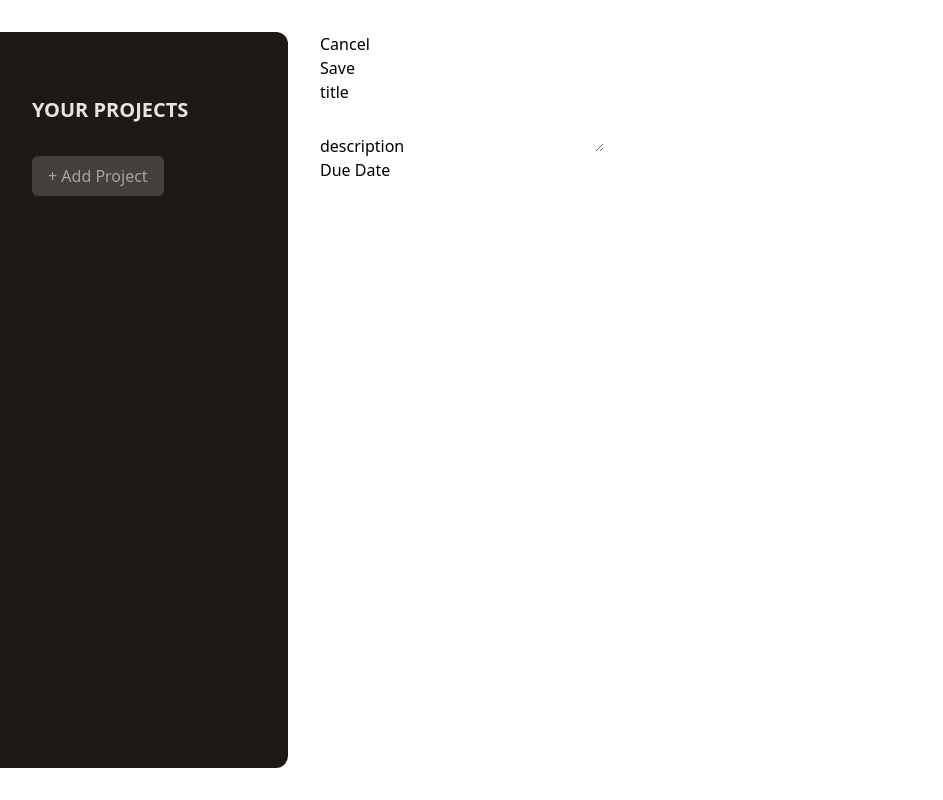
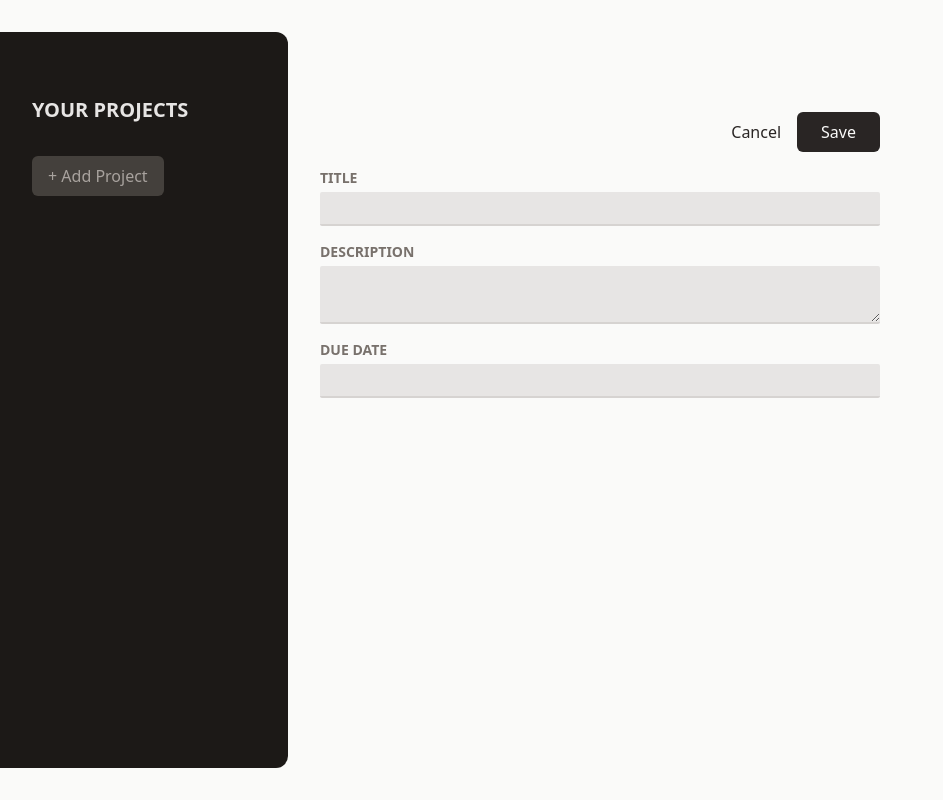
Before and after one commit to HeadYZ/projectsApp, a React (Vite) app: page / in a window 1280 px wide. Shown: the whole page, without its empty margins (0-943 px from the left). Built offline with nearby package versions, Linux system fonts and the light colour scheme.

Commit message:
created Buttom componenet, noProjectSelected component

```diff
--- /dev/null
+++ b/src/components/Button.jsx
@@ -0,0 +1,9 @@
+const Button = ({ children }) => {
+	return (
+		<button className='px-4 py-2 text-xs md:text-base rounded-md bg-stone-700 text-stone-400  hover:bg-stone-600 hover:text-stone-100'>
+			{children}
+		</button>
+	)
+}
+
+export default Button
--- a/src/components/Input.jsx
+++ b/src/components/Input.jsx
@@ -1,8 +1,11 @@
 const Input = ({ label, textarea, ...props }) => {
+	const classes =
+		'w-full p-1 border-b-2 rounded-sm border-stone-300 bg-stone-200 text-stone-600 focus:outline-none focus:border-stone-600'
+
 	return (
-		<p>
-			<label>{label}</label>
-			{textarea ? <textarea {...props} /> : <input type='text' {...props} />}
+		<p className='flex flex-col gap-1 my-4'>
+			<label className='text-sm font-bold uppercase text-stone-500'>{label}</label>
+			{textarea ? <textarea {...props} className={classes} /> : <input type='text' {...props} className={classes} />}
 		</p>
 	)
 }
--- a/src/components/NewProject.jsx
+++ b/src/components/NewProject.jsx
@@ -2,13 +2,13 @@ import Input from './Input'
 
 const NewProject = () => {
 	return (
-		<div>
-			<menu>
+		<div className='w-[35rem] mt-16'>
+			<menu className='flex items-center justify-end gap-4 my-4 '>
 				<li>
-					<button>Cancel</button>
+					<button className='text-stone-800 hover:text-stone-950'>Cancel</button>
 				</li>
 				<li>
-					<button>Save</button>
+					<button className='px-6 py-2 rounded-md bg-stone-800 text-stone-50 hover:bg-stone-950'>Save</button>
 				</li>
 			</menu>
 			<div>
--- a/src/components/ProjectsSidebar.jsx
+++ b/src/components/ProjectsSidebar.jsx
@@ -1,11 +1,11 @@
+import Button from './Button'
+
 const ProjectsSidebar = () => {
 	return (
 		<aside className='w-1/3 px-8 py-16 bg-stone-900 text-stone-50 md:w-72 rounded-r-xl'>
 			<h2 className='mb-8 font-bold uppercase md:text-xl text-stone-200'>Your Projects</h2>
 			<div>
-				<button className='px-4 py-2 text-xs md:text-base rounded-md bg-stone-700 text-stone-400  hover:bg-stone-600 hover:text-stone-100'>
-					+ Add Project
-				</button>
+				<Button>+ Add Project</Button>
 			</div>
 			<ul></ul>
 		</aside>
--- /dev/null
+++ b/src/components/noProjectSelected.jsx
@@ -0,0 +1,15 @@
+import noProjectImage from '../assets/no-projects.png'
+const noProjectSelected = () => {
+	return (
+		<div className='mt-24 text-center w-2/3'>
+			<img src={noProjectImage} alt='An empty task list' className='w-16 h-16 object-containt mx-auto' />
+			<h2 className='text-xl font-bold text-stone-500 my-4'>No Project Selected</h2>
+			<p className='text-stone-400 mb-4'>Select a project or get started with a new one</p>
+			<p className='mt-8'>
+				<button className=''>Create new project</button>
+			</p>
+		</div>
+	)
+}
+
+export default noProjectSelected
--- a/tailwind.config.js
+++ b/tailwind.config.js
@@ -1,6 +1,6 @@
 /** @type {import('tailwindcss').Config} */
 module.exports = {
-	content: ['./src/**/*.{js,jsx,ts,tsx}'],
+	content: ['./src/**/*.{js,jsx,ts,tsx}', './index.html'],
 	theme: {
 		extend: {},
 	},
```
